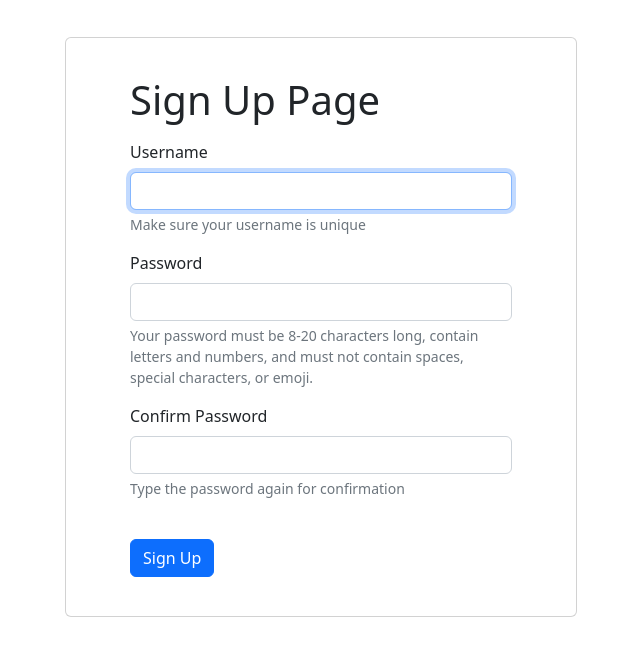
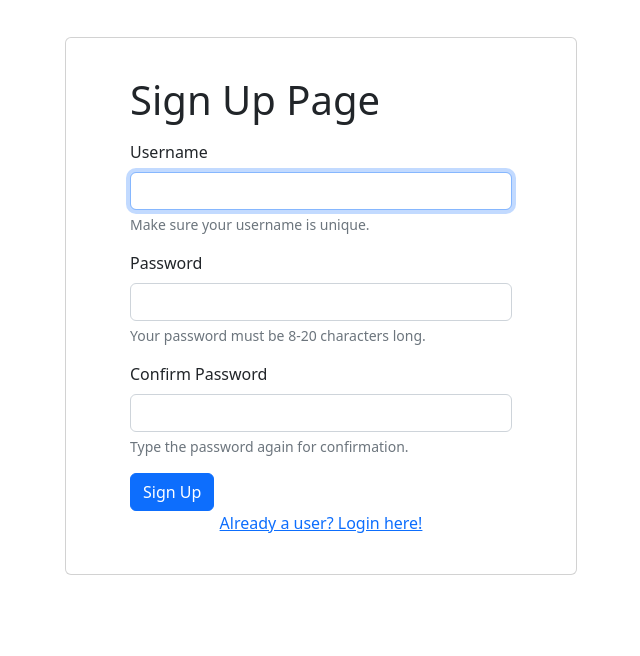
Before and after one commit to Sriram-Ramakrishnan/task-planner-django, a Django app: page /signup/ in a window 1280 px wide. Shown: the part 56-712 px from the top of the page, without its empty margins (319-959 px from the left). Run offline with Django 4.2, Linux system fonts and the light colour scheme.

Commit message:
Updated HTML files

```diff
--- a/taskplanner/templates/taskplanner/home.html
+++ b/taskplanner/templates/taskplanner/home.html
@@ -5,6 +5,7 @@
     {% else %}
 
     <div>Welcome to Task Planner!</div>
-    <div>Login/ Sign up here!</div>
+
+    <a class="nav-link active" aria-current="page" href="{% url 'signupuser' %}"> <div>Sign up here!</div></a>
     {% endif %}
 {% endblock %}
--- a/taskplanner/templates/taskplanner/loginuser.html
+++ b/taskplanner/templates/taskplanner/loginuser.html
@@ -21,5 +21,6 @@
     {% csrf_token %}
     <button type="submit" class="btn btn-primary">Login </button>
     </form>
+    <a class="text-center" aria-current="page" href="{% url 'signupuser' %}"> New User? Sign Up here!</a>
 </div>
 {% endblock %}
--- a/taskplanner/templates/taskplanner/signupuser.html
+++ b/taskplanner/templates/taskplanner/signupuser.html
@@ -11,20 +11,21 @@
         <div class="mb-3">
             <label for="id_username" class="form-label">Username</label>
             <input type="text" class="form-control" name="username" maxlength="150" autocapitalize="none" autocomplete="username" autofocus="" required="" id="id_username">
-            <div class="form-text">Make sure your username is unique</div>
+            <div class="form-text">Make sure your username is unique.</div>
         </div>
         <div class="mb-3">
             <label for="id_password1" class="form-label">Password</label>
             <input type="password" name="password1" autocomplete="new-password" required="" id="id_password1" class="form-control" aria-describedby="passwordHelpBlock">
-            <div id="passwordHelpBlock" class="form-text"> Your password must be 8-20 characters long, contain letters and numbers, and must not contain spaces, special characters, or emoji.</div>
+            <div id="passwordHelpBlock" class="form-text"> Your password must be 8-20 characters long.</div>
         </div>
         <div class="mb-3">
             <label for="id_password2" class="form-label">Confirm Password </label>
             <input type="password" name="password2" autocomplete="new-password" required="" id="id_password2" class="form-control" aria-describedby="passwordHelpBlock">
-            <div id="passwordHelpBlock" class="form-text"> Type the password again for confirmation</div>
+            <div id="passwordHelpBlock" class="form-text"> Type the password again for confirmation.</div>
         </div>
     {% csrf_token %}
-    <br><button type="submit" class="btn btn-primary">Sign Up</button>
+        <button type="submit" class="btn btn-primary">Sign Up</button>
     </form>
+    <a class="text-center" aria-current="page" href="{% url 'loginuser' %}">Already a user? Login here!</a>
 </div>
 {% endblock %}
```
Also changed, not shown: db.sqlite3.
